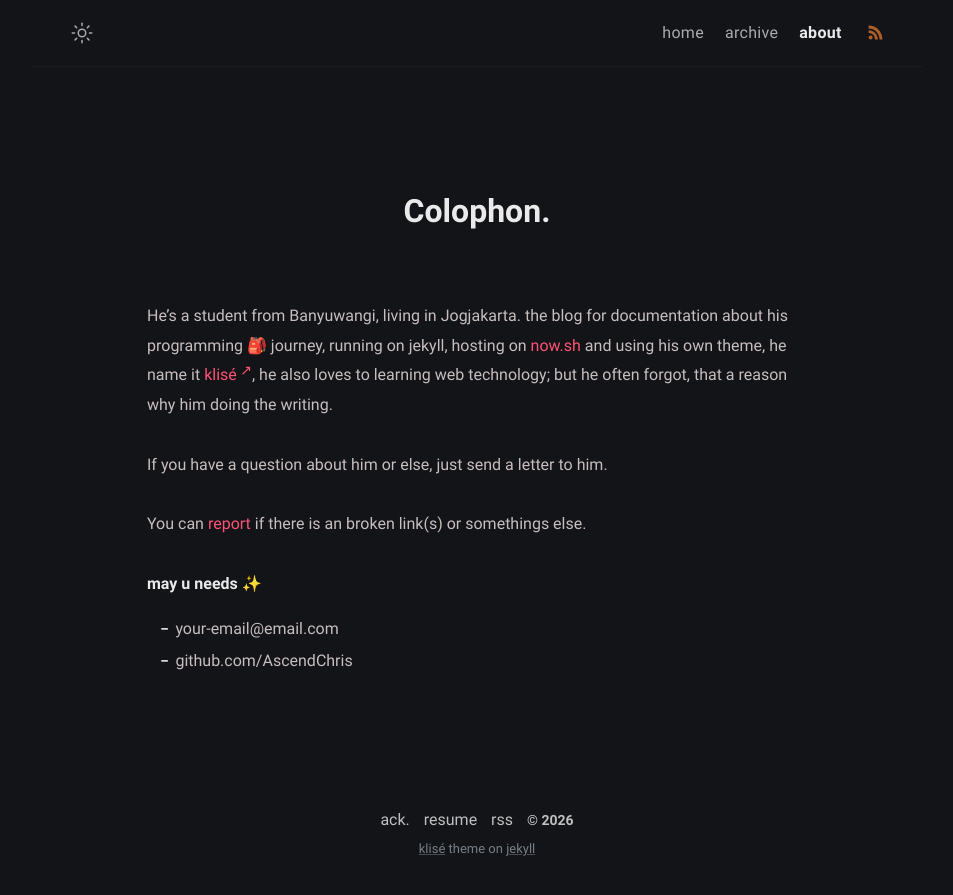
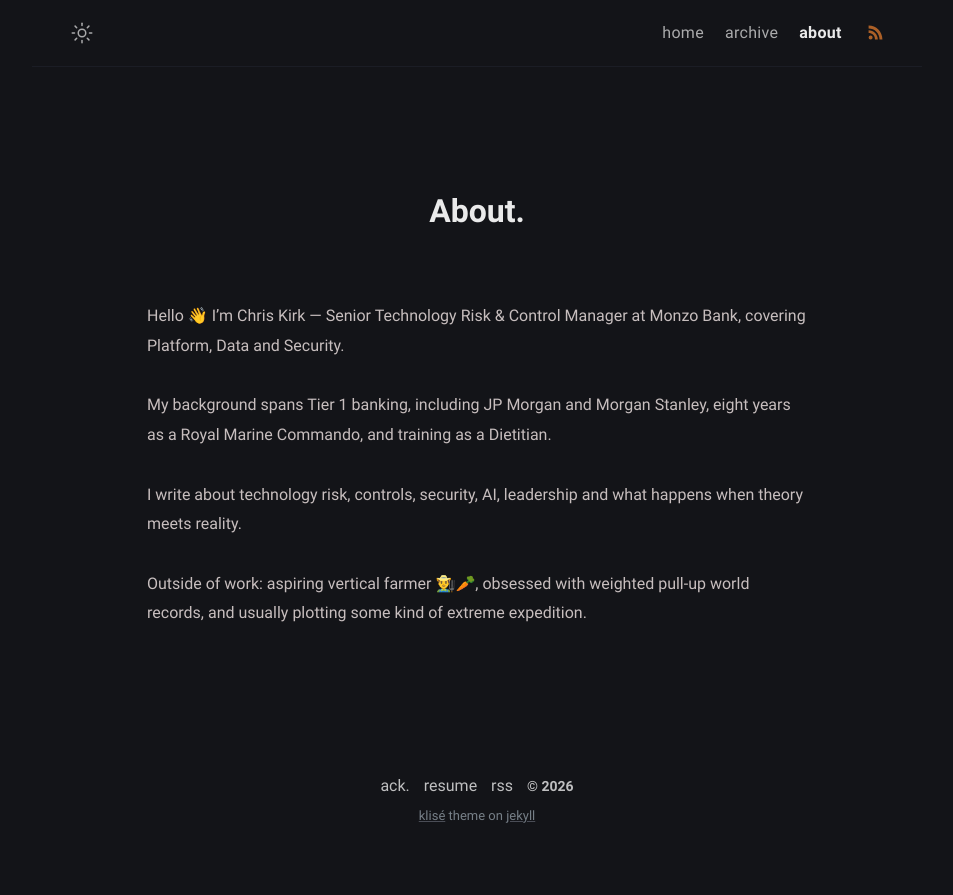
Before and after one commit to AscendChris/AscendChris.github.io, a Jekyll site: the page built from about.md, in a window 1280 px wide. Shown: the top 895 px of the page, without its empty margins (163-1116 px from the left). Built offline with Jekyll 4.4.1, drawn with Linux system fonts in a browser that asks for light colours.

Commit message:
Update about.md

```diff
--- a/about.md
+++ b/about.md
@@ -1,18 +1,13 @@
 ---
-title: Colophon
+layout: page
+title: About
 permalink: /about/
-layout: page
-excerpt: Hello peeps, I'm student of computer science from Banyuwangi, living in Jogjakarta. This blog for documentation about my programming journey, running on jekyll, hosting on netlify and using my own simple theme.
-comments: false
 ---
 
-He's a student from Banyuwangi, living in Jogjakarta. the blog for documentation about his programming 🎒 journey, running on jekyll, hosting on [now.sh](http://now.sh) and using his own theme, he name it <a href="https://github.com/piharpi/jekyll-klise" target="_blank" rel="noopener">klisé</a>, he also loves to learning web technology; but he often forgot, that a reason why him doing the writing.
+Hello 👋 I’m Chris Kirk — Senior Technology Risk & Control Manager at Monzo Bank, covering Platform, Data and Security.
 
-If you have a question about him or else, just send a letter to him.
+My background spans Tier 1 banking, including JP Morgan and Morgan Stanley, eight years as a Royal Marine Commando, and training as a Dietitian.
 
-You can [report](http://github.com/piharpi/jekyll-klise/issues/new) if there is an broken link(s) or somethings else.
+I write about technology risk, controls, security, AI, leadership and what happens when theory meets reality.
 
-**may u needs ✨**
-
-- {{ site.author.email }}
-- github.com/{{ site.author.github }}
+Outside of work: aspiring vertical farmer 👨‍🌾🥕, obsessed with weighted pull-up world records, and usually plotting some kind of extreme expedition.
```
